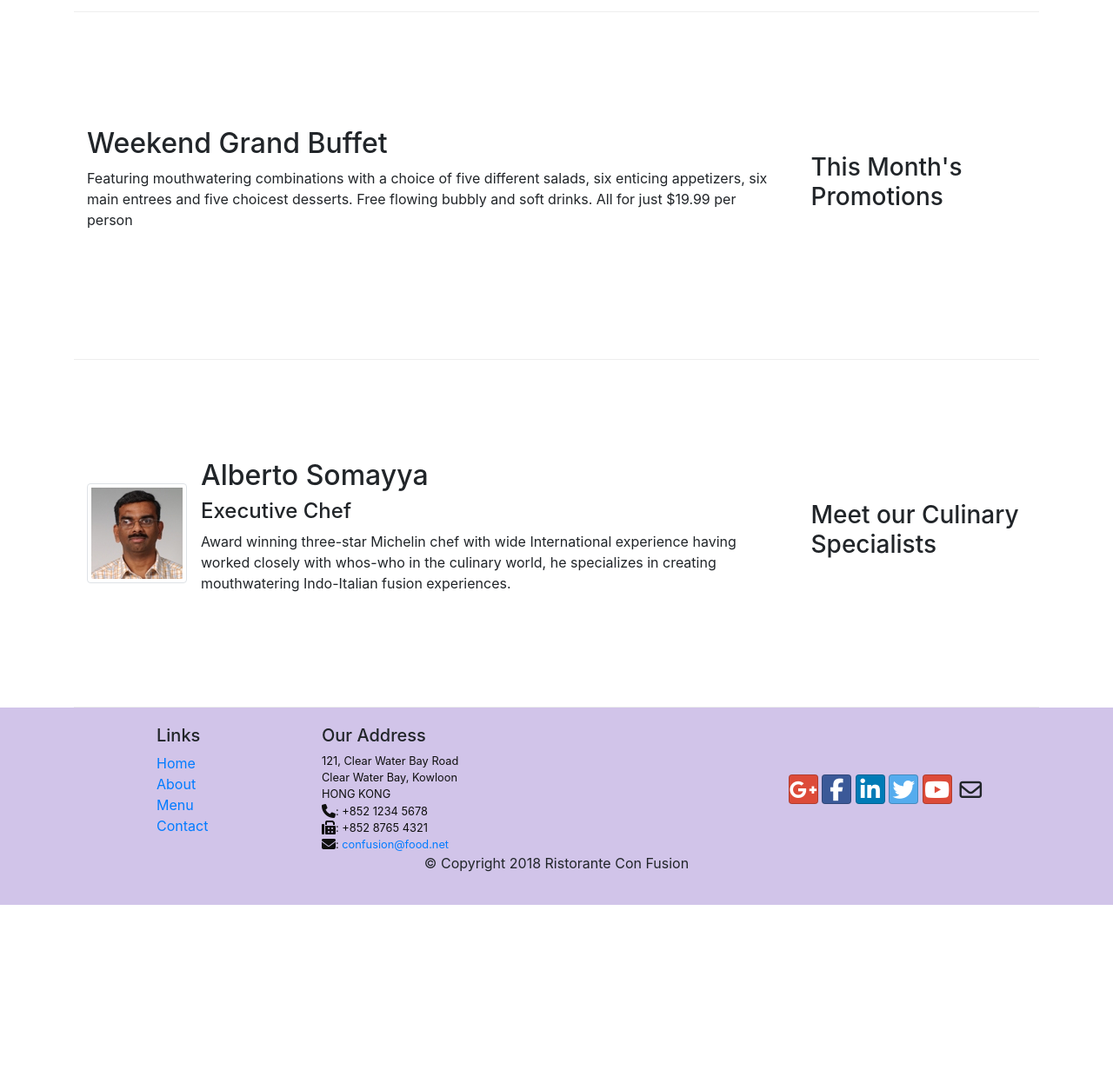
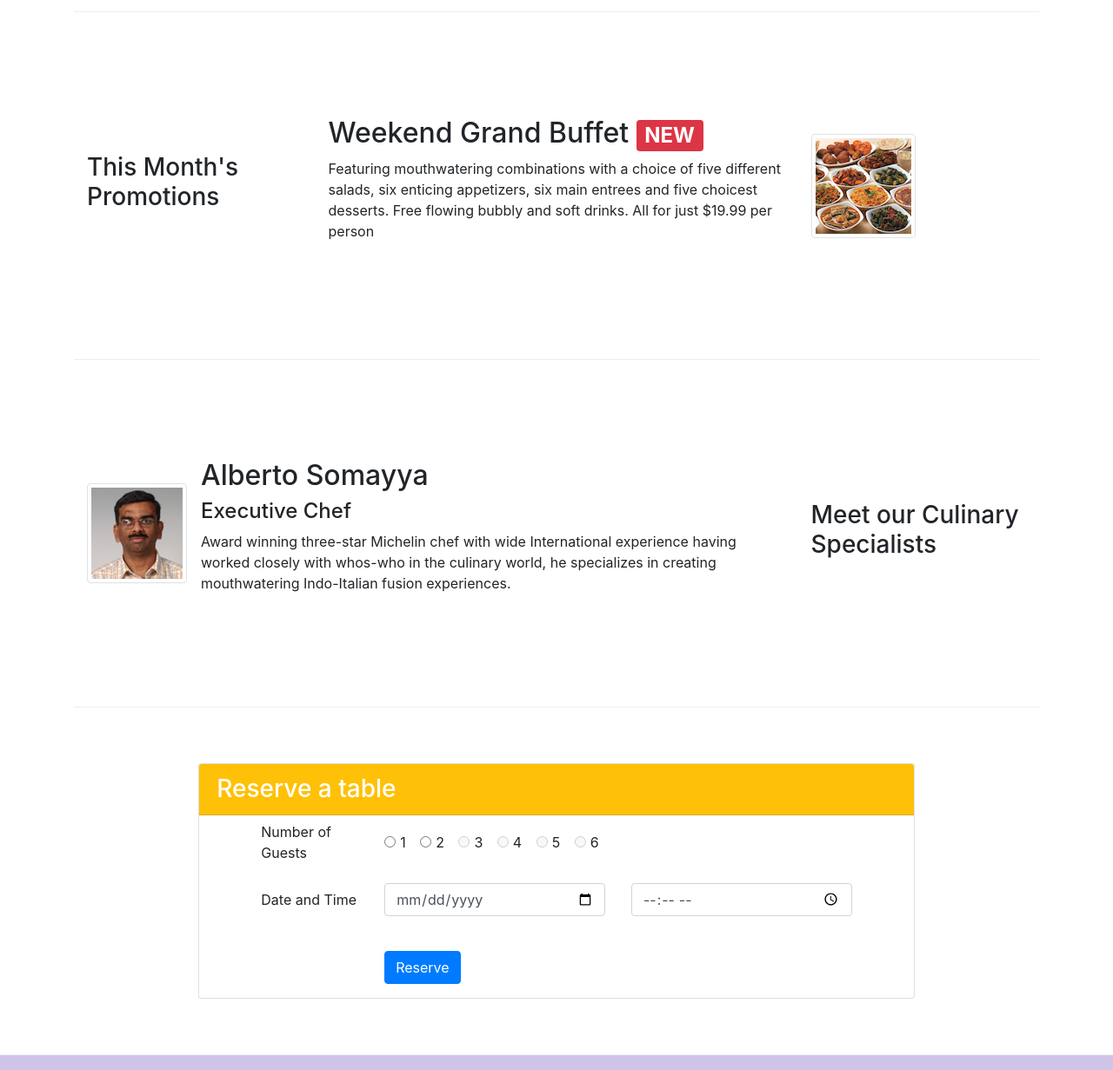
Before and after one commit to ibrahimhamed20/Bootstar4_Coursera, a plain HTML site: page index.html in a window 1280 px wide. Shown: the part 720-1951 px from the top of the page at 87% size. Before the commit the page ends 1761 px from the top, so only its background shows below. Drawn offline with nearby package versions, Linux system fonts and the light colour scheme.

Commit message:
Assignment 2

```diff
--- a/index.html
+++ b/index.html
@@ -41,8 +41,11 @@
                     <h1>Ristorante con Fusion</h1>
                     <p>We take inspiration from the World's best cuisines, and create a unique fusion experience. Our lipsmacking creations will tickle your culinary senses!</p>
                 </div>
+                <div class="col-12 col-sm-3 align-self-center">
+                    <img src="img/logo.png" class="img-fluid">
+                </div>
                 <div class="col-12 col-sm align-self-center">
-                    <img src="img/logo.png" class="img-fluid">
+                    <a class="btn btn-warning" href="#reservationForm" role="button">Reserve Table</a>
                 </div>
             </div>
         </div>
@@ -70,12 +73,16 @@
 
 
         <div class="row row-content align-items-center">
-            <div class="col-12 col-sm-4 order-sm-last col-md-3">
+            <div class="col-sm-4 col-md-3">
                 <h3>This Month's Promotions</h3>
             </div>
-            <div class="col col-sm order-sm-first col-md">
-                <h2>Weekend Grand Buffet</h2>
+            <div class="col-sm-6 col-md-6">
+                <h2>Weekend Grand Buffet <span class="badge badge-danger">NEW</span></h2>
                 <p>Featuring mouthwatering combinations with a choice of five different salads, six enticing appetizers, six main entrees and five choicest desserts. Free flowing bubbly and soft drinks. All for just $19.99 per person </p>
+            </div>
+            <div class="col-sm col-md">
+                    <img class="d-flex mr-3 img-thumbnail align-self-center"
+                    src="img/buffet.png" alt="buffet">
             </div>
         </div>
 
@@ -97,6 +104,72 @@
                                     </p>
                             </div>
                         </div>
+            </div>
+        </div>
+    </div>
+
+    <div id="reservationForm" class="row row-content align-items-center" >
+        <div class="col-12 offset-0 col-md-8 offset-md-2">
+            <div class="card">
+                <h3 class="card-header bg-warning text-white">Reserve a table</h3>
+                    <div class="card-block">
+                        <form>
+                            <div class="form-group row">
+                                <label for="firstname" class="col-md-2 offset-md-1 col-form-label">Number of Guests</label>
+                                <div class="col-md-8 align-self-center">
+                                    <div class="form-check-inline">
+                                        <label class="form-check-label">
+                                            <input type="radio" class="form-check-input" name="optradio">1
+                                        </label>
+                                    </div>
+                                    <div class="form-check-inline">
+                                        <label class="form-check-label">
+                                            <input type="radio" class="form-check-input" name="optradio">2
+                                        </label>
+                                    </div>
+                                    <div class="form-check-inline disabled">
+                                        <label class="form-check-label">
+                                            <input type="radio" class="form-check-input" name="optradio" disabled>3
+                                        </label>
+                                    </div>
+                                    <div class="form-check-inline disabled">
+                                        <label class="form-check-label">
+                                            <input type="radio" class="form-check-input" name="optradio" disabled>4
+                                        </label>
+                                    </div>
+                                    <div class="form-check-inline disabled">
+                                        <label class="form-check-label">
+                                            <input type="radio" class="form-check-input" name="optradio" disabled>5
+                                        </label>
+                                    </div>
+                                    <div class="form-check-inline disabled">
+                                        <label class="form-check-label">
+                                            <input type="radio" class="form-check-input" name="optradio" disabled>6
+                                        </label>
+                                    </div>
+                                </div>
+                            </div>
+                            <div class="form-group row">
+                                <label for="lastname" class="col-md-2 offset-md-1 col-form-label">Date and Time</label>
+                                <div class="col-md-4">
+                                    <div class="input-group">
+                                        <input class="form-control" type="date" name="dateBooking" value="" placeholder="Date">
+                                    </div>
+                                </div>
+                                <div class="col-md-4">
+                                    <div class="input-group">
+                                        <input class="form-control" type="time" name="hourBooking" value="" placeholder="Time">
+                                    </div>
+                                </div>
+                            </div><br>
+                            <div class="form-group row">
+                                <div class="offset-md-3 col-md-10">
+                                    <button type="submit" class="btn btn-primary">Reserve</button>
+                                </div>
+                            </div>
+                        </form>
+                    </div>
+                </div>
             </div>
         </div>
     </div>
```
Also changed, not shown: screenshots/Assignment2-full page.png (added), 1 other file.
